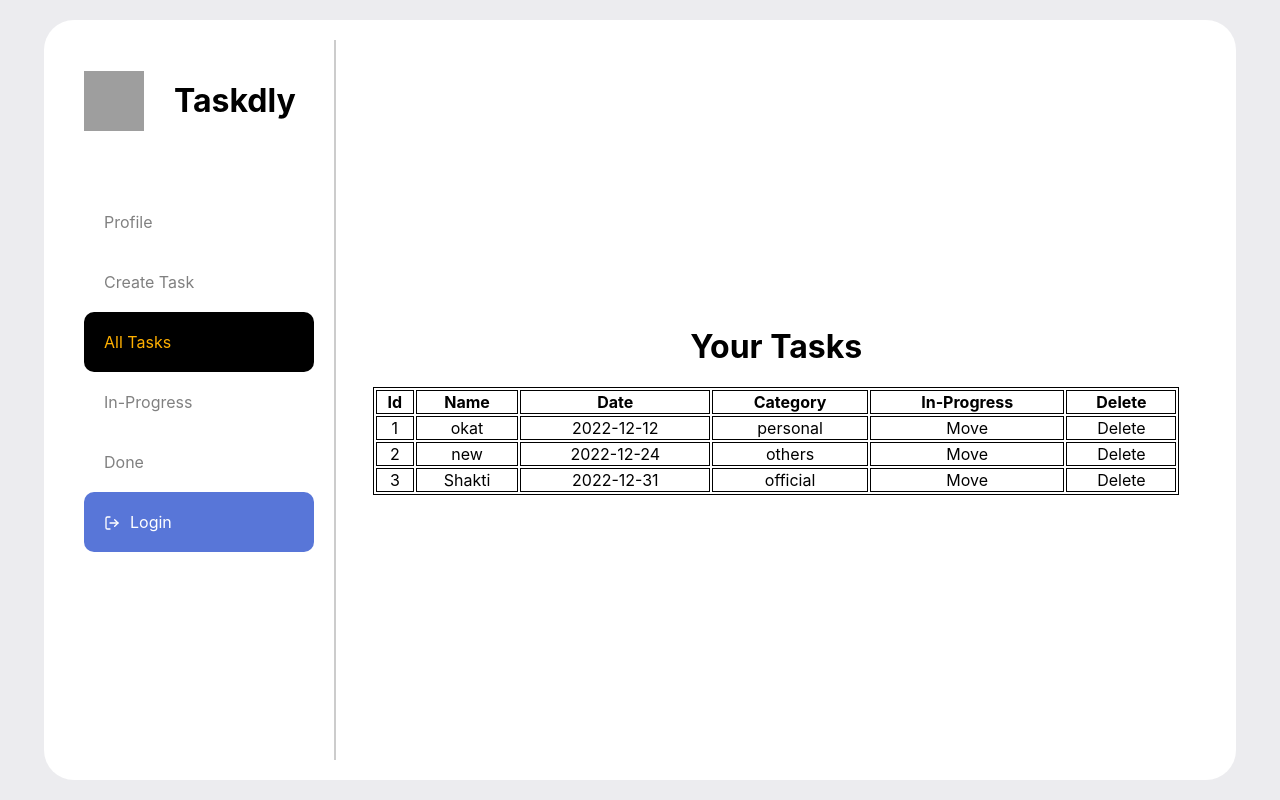
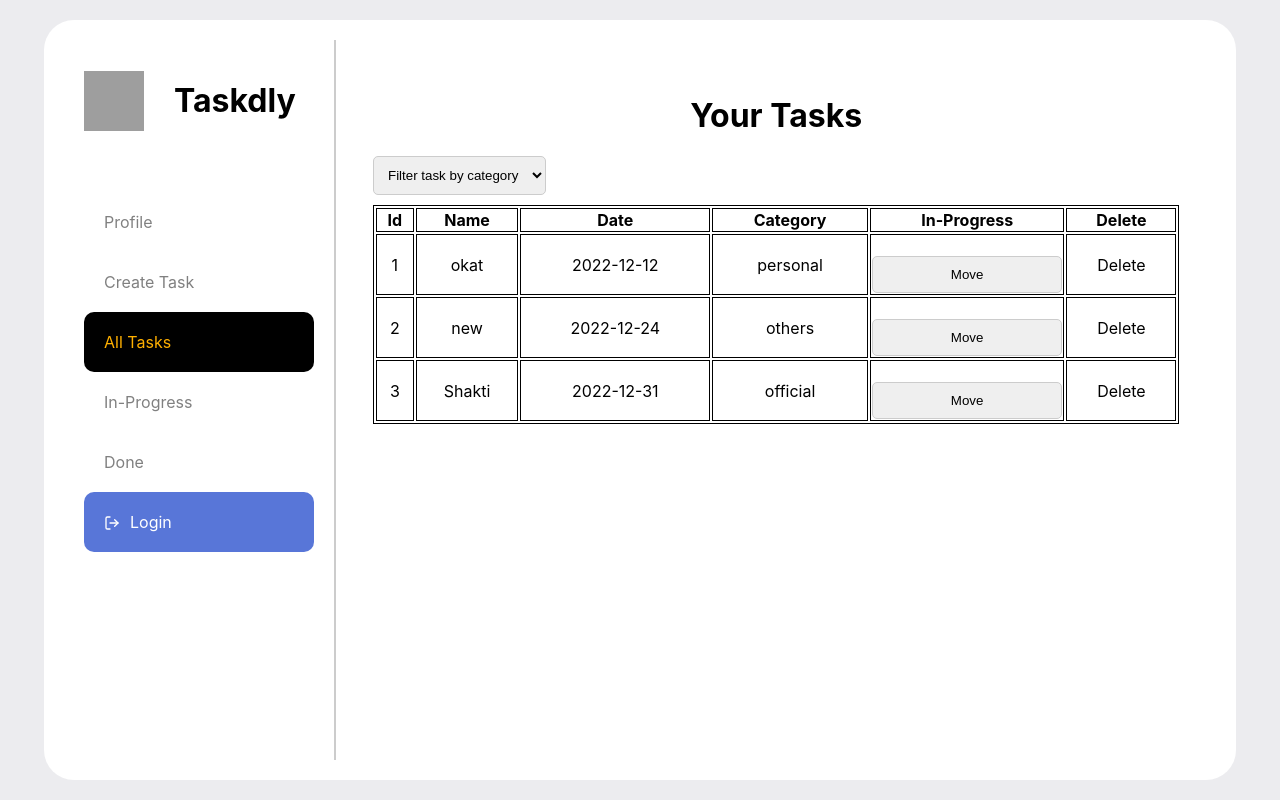
Before and after one commit to taruntailor7/Todo-App, a React (Create React App) app in the folder todo-app/: page /alltasks in a window 1280 px wide. Built offline with nearby package versions, Linux system fonts and the light colour scheme; data requests are answered from the project's data file; grey boxes are pictures that could not be loaded.

Commit message:
all tasks completed

```diff
--- a/todo-app/src/pages/AllTasks/AllTasks.css
+++ b/todo-app/src/pages/AllTasks/AllTasks.css
@@ -6,8 +6,14 @@
 table{
     width: 100%;
     text-align: center;
-    /* margin-top:-200px; */
+    margin-top:10px;
 }
 table,th,td{
     border: 1px solid black;
 }
+.yourTask{
+    margin-top:-280px;
+}
+.moveBtn{
+    width: 100%;
+}
--- a/todo-app/src/pages/AllTasks/AllTasks.jsx
+++ b/todo-app/src/pages/AllTasks/AllTasks.jsx
@@ -11,10 +11,19 @@ export const AllTasks = () => {
     },[])
     console.log(tasks)
 
+    const handleChange = (e) =>{
+
+    }
+
     return (
         <div className="allTasks">
-             <h1>Your Tasks</h1>
-
+            <h1 className="yourTask">Your Tasks</h1>
+            <select  id="" name="category" placeholder="Select" onChange={handleChange} value="" required>
+                <option value="">Filter task by category</option>
+                <option value="personal">Personal</option>
+                <option value="official">Official</option>
+                <option value="others">Others</option>
+            </select>
             <table>
                 <thead border="1" cellSpacing="">
                     <tr>
@@ -33,7 +42,7 @@ export const AllTasks = () => {
                             <td>{task.name}</td>
                             <td>{task.date}</td>
                             <td>{task.category}</td>
-                            <td>Move</td>
+                            <td><button className="moveBtn">Move</button></td>
                             <td>Delete</td>
                         </tr>
                     ))}
```
